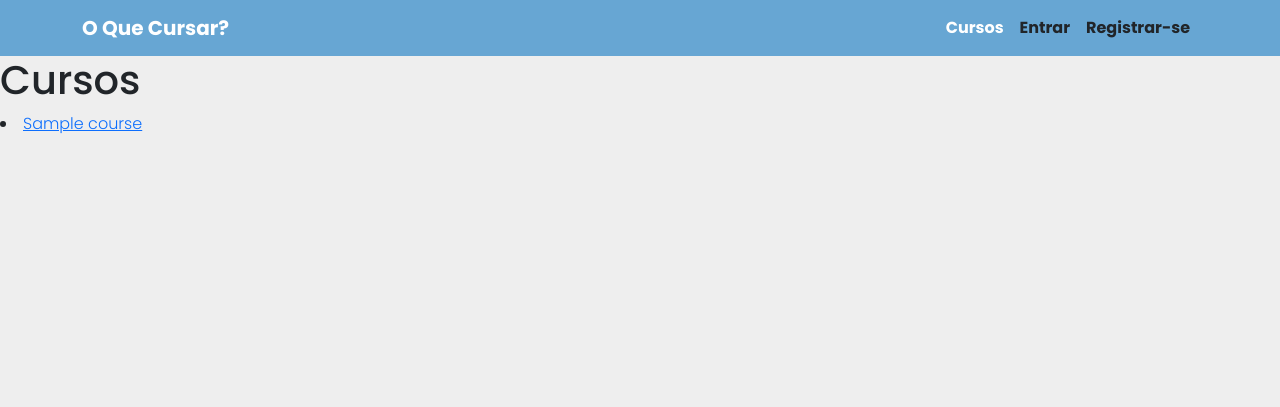
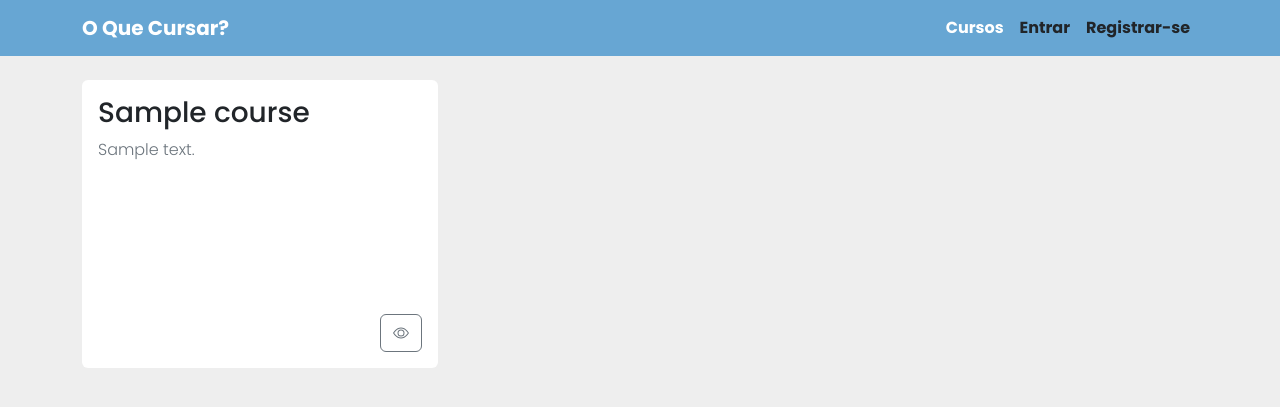
Before and after one commit to besenleo/O-Que-Cursar, a Flask app: template templates/cursos.html in a window 1280 px wide. Shown: the top 407 px of the page. Run offline with Flask 2, Linux system fonts and the light colour scheme; tables that the repository leaves empty hold one stand-in row (values such as "Sample post"); the template is opened without the code that fills it: values that come from a table or form of the project are taken from there, most other values are stand-ins (such as "Sample title", 1, 10 or a date in 2020); some libraries are stand-ins or nearby versions.

Commit message:
Paginas relacionadas a Curso

```diff
--- a/app.py
+++ b/app.py
@@ -214,7 +214,7 @@ def create_app():
 
     @app.route('/cursos')
     def cursos():
-        courses = Course.query.all()
+        courses = Course.query.order_by(Course.name).all()
         return render_template('cursos.html', current_user=current_user, courses=courses)
 
     @app.route('/gerenciar_cursos', methods=['GET', 'POST'])
@@ -233,11 +233,11 @@ def create_app():
                 db.session.add(course)
                 db.session.commit()
                 flash('Curso adicionado com sucesso!', 'success')
-                return redirect(url_for('gerenciar_cursos'))
+                return redirect(url_for('cursos'))
             except:
                 db.session.rollback()
                 flash('Falha ao adicionar curso', 'error')
-                return redirect(url_for('gerenciar_cursos'))
+                return redirect(url_for('cursos'))
 
         courses = Course.query.all()
 
@@ -256,11 +256,11 @@ def create_app():
                 course.type = form.type.data
                 db.session.commit()
                 flash('Curso editado com sucesso!', 'success')
-                return redirect(url_for('gerenciar_cursos'))
+                return redirect(url_for('cursos'))
             except:
                 db.session.rollback()
                 flash('Falha ao editar curso', 'error')
-                return redirect(url_for('gerenciar_cursos'))
+                return redirect(url_for('cursos'))
 
         return render_template('editar_curso.html', current_user=current_user, form=form, course=course)
 
@@ -277,7 +277,7 @@ def create_app():
             db.session.rollback()
             flash('Falha ao remover curso', 'error')
 
-        return redirect(url_for('gerenciar_cursos'))
+        return redirect(url_for('cursos'))
 
     #######################
     # Post related routes #
--- a/model.py
+++ b/model.py
@@ -37,8 +37,8 @@ class User(db.Model, UserMixin):
 
 class Course(db.Model):
     id = db.Column(db.Integer, primary_key= True)
-    name = db.Column(db.String(50), nullable=False, unique=True)
-    description = db.Column(db.String(1000), nullable=False)
+    name = db.Column(db.String(20), nullable=False, unique=True)
+    description = db.Column(db.String(255), nullable=False)
     type = db.Column(db.String(15), nullable=False)
     active = db.Column(db.Boolean, nullable=False, default=True)
 
--- a/templates/_messages.html
+++ b/templates/_messages.html
@@ -1,5 +1,6 @@
 {% with messages = get_flashed_messages(with_categories=true) %}
 {% if messages %}
+  <div class="container mt-2">
   {% for category, message in messages %}
       {% if category == 'error'%}
       <div class="alert alert-danger" role="alert">
@@ -17,5 +18,6 @@
       </div>
       {% endif %}
   {% endfor %}
+  <div>
 {% endif %}
 {% endwith %}
--- a/templates/cursos.html
+++ b/templates/cursos.html
@@ -5,12 +5,77 @@
 {% endblock %}
 
 {% block body %}
-    <h1> Cursos </h1>
     {% include "_messages.html" %}
-    {% for course in courses %}
-        <li>
-            <a href="{{ url_for('curso_home', course_name=course.name) }}">{{ course.name }}</a>
-        </li>
-    {% endfor %}
-    </ul>
+
+    {% if current_user.has_role('admin') %}
+    <!--Botão para adicionar curso-->
+    <div class="container mt-4">
+        <div class="text-end">
+            <a href="{{ url_for('gerenciar_cursos') }}" type="button" class="btn btn-success">
+                <svg xmlns="http://www.w3.org/2000/svg" width="16" height="16" fill="currentColor" class="bi bi-plus" viewBox="0 0 16 16">
+                <path d="M8 4a.5.5 0 0 1 .5.5v3h3a.5.5 0 0 1 0 1h-3v3a.5.5 0 0 1-1 0v-3h-3a.5.5 0 0 1 0-1h3v-3A.5.5 0 0 1 8 4z"></path>
+                </svg>
+                Adicionar Curso
+            </a>
+        </div>
+    </div>
+    <!--Botão para adicionar curso-->
+    {% endif %}
+
+    <!-- Lista de Cards do curso -->
+    <div class="container mt-4">
+        <div class="row gy-5">
+        {% for course in courses %}
+        <!--Card-->
+        <div class="col-xl-4 col-lg-6 col-md-6 col-sm-12">
+            <div class="card"">
+              <div class="card-body">
+                <a href="{{ url_for('curso_home', course_name=course.name) }}" class="text-decoration-none text-dark"><h3 class="card-title">{{ course.name }}</h3></a>
+                <p class="card-text text-muted text-justify" style="height: 10rem;">{{ course.description }}</p>
+                <div class="row">
+                      <div class="col-7">
+                        {% if current_user.has_role('admin') %}
+                          <a href="{{ url_for('editar_curso', course_id=course.id) }}" type="button" class="btn btn-primary">Editar</a>
+                          <!-- Button trigger modal -->
+                          <button type="button" class="btn btn-danger" data-bs-toggle="modal" data-bs-target="#Modal{{ course.id }}">
+                            Excluir
+                          </button>
+                        {% endif %}
+                      </div>
+                      <div class="col-5 text-end">
+                          <a href="{{ url_for('curso_home', course_name=course.name) }}" type="button" class="btn btn-outline-secondary ">
+                              <svg xmlns="http://www.w3.org/2000/svg" width="16" height="16" fill="currentColor" class="bi bi-eye" viewBox="0 0 16 16">
+                                  <path d="M16 8s-3-5.5-8-5.5S0 8 0 8s3 5.5 8 5.5S16 8 16 8zM1.173 8a13.133 13.133 0 0 1 1.66-2.043C4.12 4.668 5.88 3.5 8 3.5c2.12 0 3.879 1.168 5.168 2.457A13.133 13.133 0 0 1 14.828 8c-.058.087-.122.183-.195.288-.335.48-.83 1.12-1.465 1.755C11.879 11.332 10.119 12.5 8 12.5c-2.12 0-3.879-1.168-5.168-2.457A13.134 13.134 0 0 1 1.172 8z"></path>
+                                  <path d="M8 5.5a2.5 2.5 0 1 0 0 5 2.5 2.5 0 0 0 0-5zM4.5 8a3.5 3.5 0 1 1 7 0 3.5 3.5 0 0 1-7 0z"></path>
+                              </svg>
+                          </a>
+                      </div>
+                </div>
+              </div>
+            </div>
+        </div>
+        <!--Card-->
+        {% if current_user.has_role('admin') %}
+        <!-- Modal Card-->
+        <div class="modal fade" id="Modal{{ course.id }}" tabindex="-1" aria-labelledby="ModalLabel{{ course.id }}" aria-hidden="true">
+            <div class="modal-dialog">
+              <div class="modal-content">
+                <div class="modal-header">
+                  <h1 class="modal-title fs-5" id="ModalLabel{{ course.id }}">Deseja realmente excluir?</h1>
+                  <button type="button" class="btn-close" data-bs-dismiss="modal" aria-label="Close"></button>
+                </div>
+                <div class="modal-body">
+                    Você tem certeza que deseja deletar permanentemente esse curso e todas suas publicações?
+                </div>
+                <div class="modal-footer">
+                  <button type="button" class="btn btn-secondary" data-bs-dismiss="modal">Cancelar</button>
+                  <a href="{{ url_for('excluir_curso', course_id=course.id) }}"><button type="button" class="btn btn-danger">Excluir tudo</button></a>
+                </div>
+              </div>
+            </div>
+          </div>
+        {% endif %}
+        {% endfor %}
+        </div>
+    </div>
 {% endblock %}
```
Also changed, not shown: forms.py (+4 -4 lines), templates/_macros.html (+10 -9 lines), templates/editar_curso.html (+15 -9 lines), templates/gerenciar_cursos.html (+14 -18 lines).
